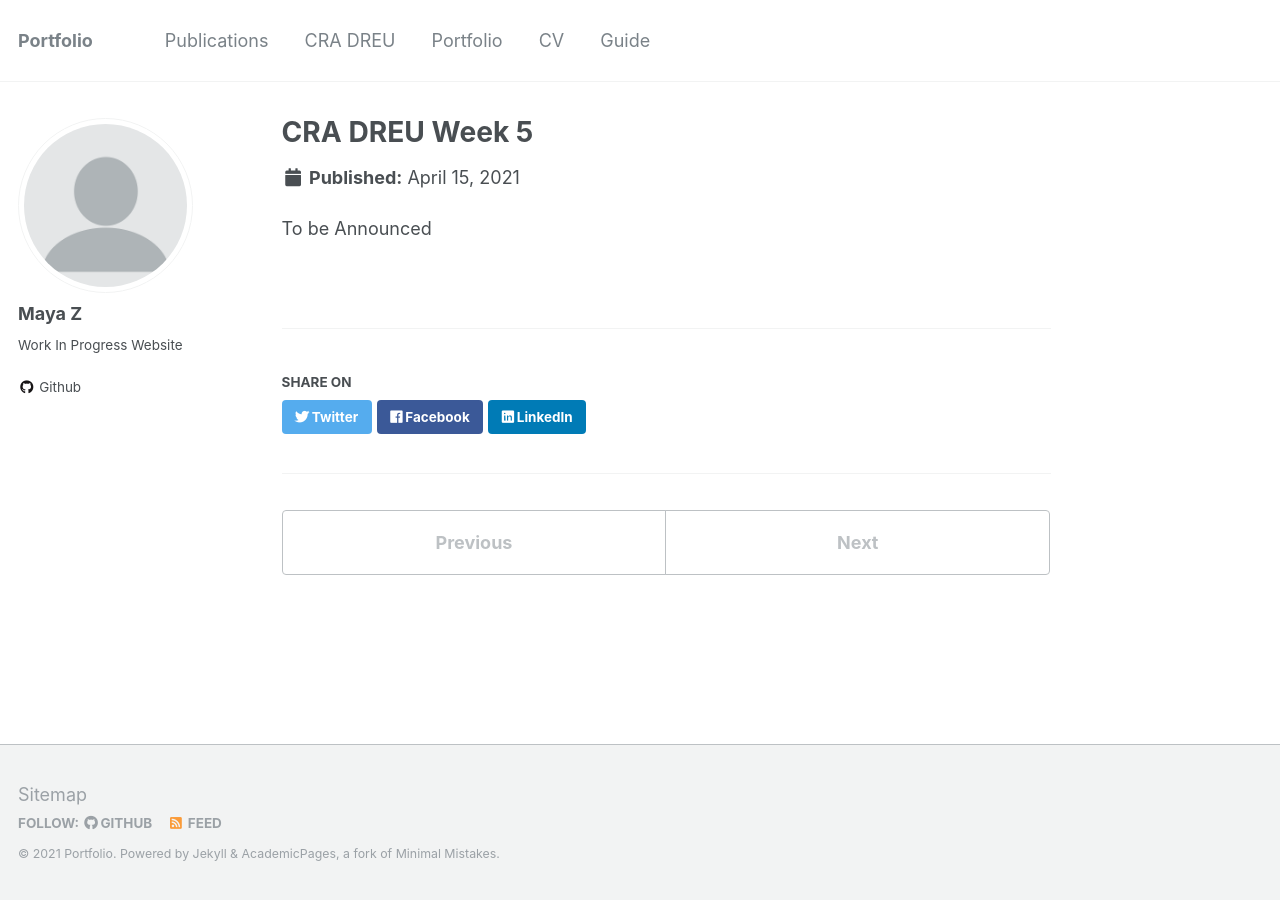
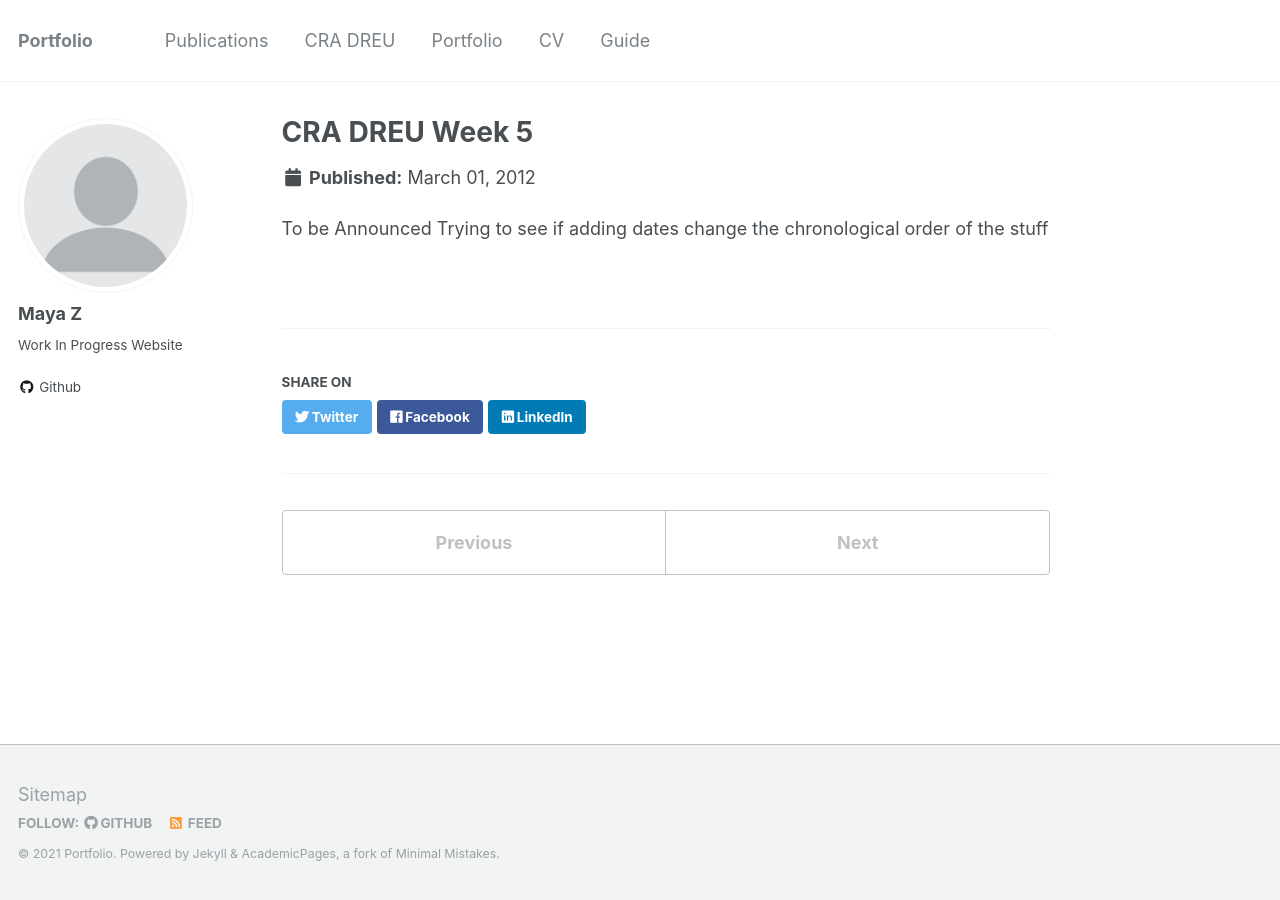
Before and after one commit to melonpocky/melonpocky.github.io, a Jekyll site: the page built from _cradreu/Week5.md, in a window 1280 px wide. Built offline with Jekyll 4.4.1, drawn with Linux system fonts in a browser that asks for light colours.

Commit message:
will refine later

```diff
--- a/_cradreu/Week5.md
+++ b/_cradreu/Week5.md
@@ -6,5 +6,7 @@ author_profile: true
 redirect_from:
 #  - /about/
 #  - /about.html
+date: 2012-03-01
 ---
 To be Announced
+Trying to see if adding dates change the chronological order of the stuff
```
Also changed, not shown: _cradreu/Week1.md (+1 -1 lines).
